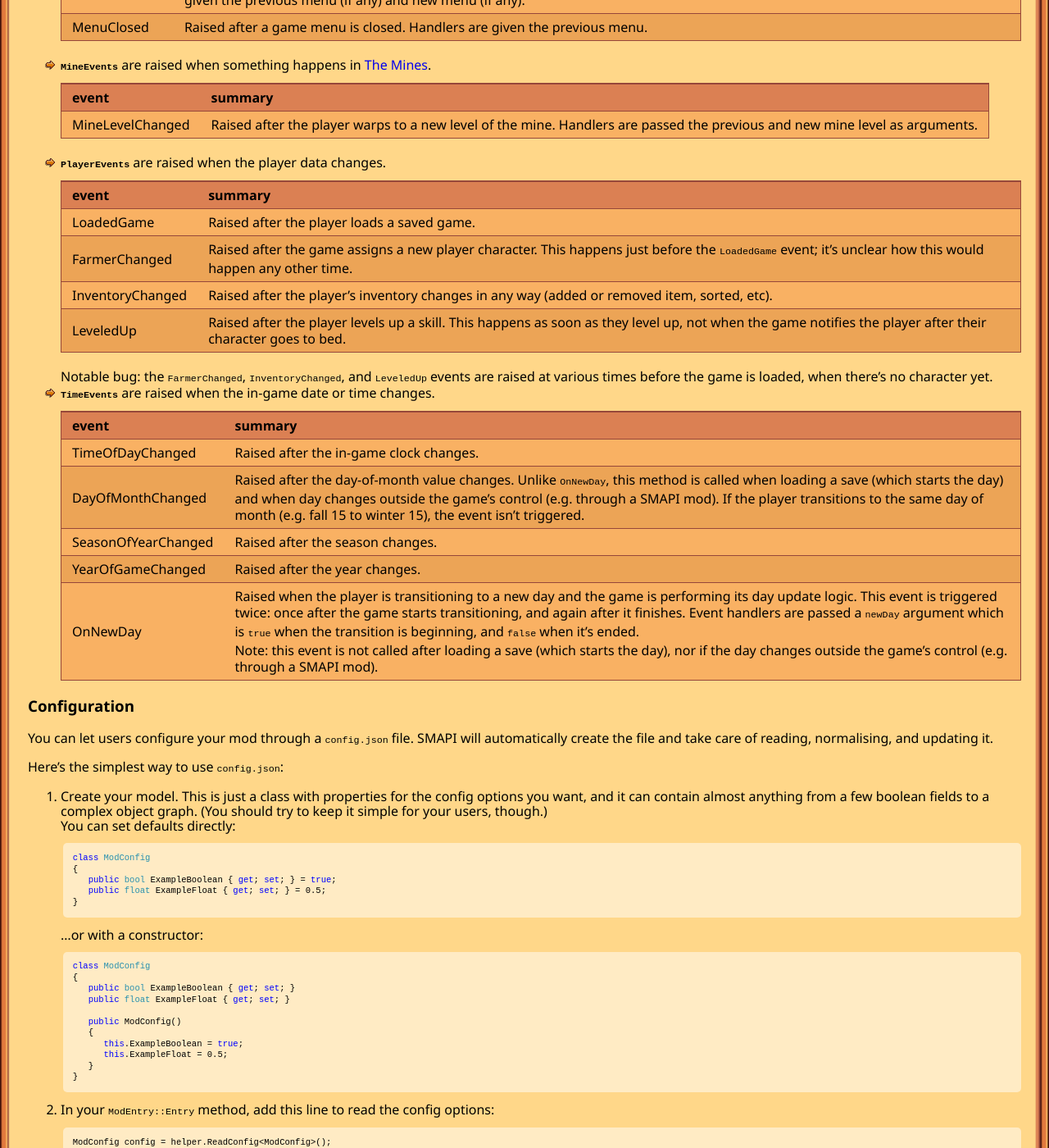
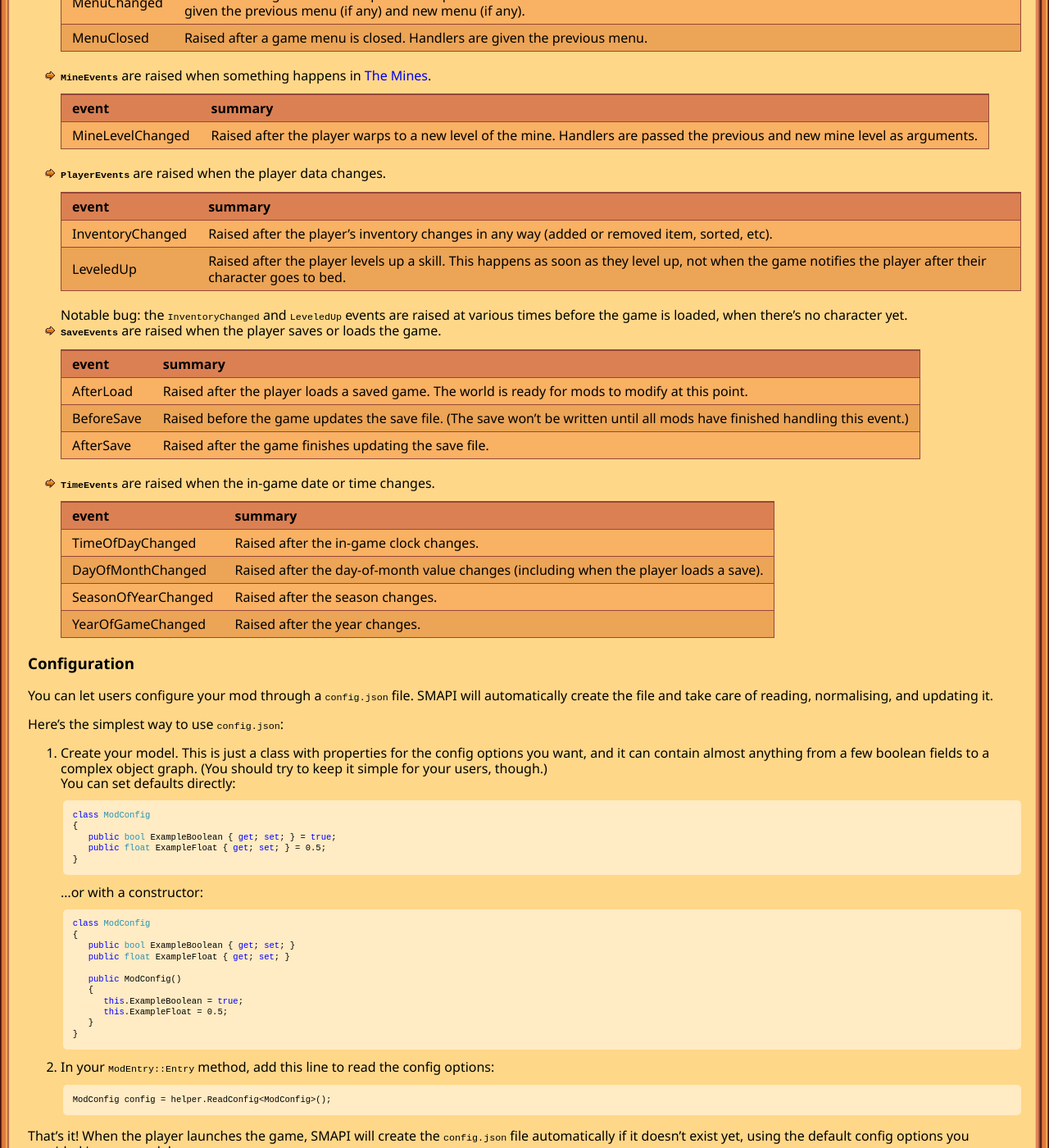
Before and after one commit to Pathoschild/canimod.github.io, a Jekyll site: the page built from guides/creating-a-smapi-mod.md, in a window 1280 px wide and 1400 px high, scrolled down 5604 px. Shown: the whole window at 82% size. Built offline with Jekyll 4.4.1, drawn with Linux system fonts in a browser that asks for light colours; nearby versions of some CDN libraries; some of the changed text lies outside the part shown.

Commit message:
update for SMAPI 1.6

````diff
--- a/guides/creating-a-smapi-mod.md
+++ b/guides/creating-a-smapi-mod.md
@@ -212,7 +212,7 @@
 to do something after the player loads their save, you can add this to your `Entry` method:
 
 ```c#
-PlayerEvents.LoadedGame += this.ReceiveLoadedGame;
+SaveEvents.AfterLoad += this.ReceiveAfterLoad;
 ```
 
 Then declare a method like this. (The `EventArgs e` argument will often provide more details about
@@ -222,9 +222,10 @@
 /// <summmary>The event handler called after the player loads their save.</summary>
 /// <param name="sender">The event sender.</param>
 /// <param name="e">The event arguments.</param>
-public void ReceiveLoadedGame(object sender, EventArgs e)
+public void ReceiveAfterLoad(object sender, EventArgs e)
 {
    this.Monitor.Log("The player loaded their game! This is a good time to do things.");
+   this.Monitor.Log("Everything in the world is ready to interact with at this point.");
 }
 ```
 
@@ -307,13 +308,20 @@
 
   | event | summary |
   |:----- |:------- |
-  | LoadedGame | Raised after the player loads a saved game. |
-  | FarmerChanged | Raised after the game assigns a new player character. This happens just before the `LoadedGame` event; it's unclear how this would happen any other time. |
   | InventoryChanged | Raised after the player's inventory changes in any way (added or removed item, sorted, etc). |
   | LeveledUp | Raised after the player levels up a skill. This happens as soon as they level up, not when the game notifies the player after their character goes to bed. |
 
-  Notable bug: the `FarmerChanged`, `InventoryChanged`, and `LeveledUp` events are raised at various times
-  before the game is loaded, when there's no character yet.
+  Notable bug: the `InventoryChanged` and `LeveledUp` events are raised at various times before
+  the game is loaded, when there's no character yet.
+
+* <span id="save-events"></span>
+  **`SaveEvents`** are raised when the player saves or loads the game.
+
+  | event | summary |
+  | ----- | ------- |
+  | AfterLoad | Raised after the player loads a saved game. The world is ready for mods to modify at this point.
+  | BeforeSave | Raised before the game updates the save file. (The save won't be written until all mods have finished handling this event.)
+  | AfterSave | Raised after the game finishes updating the save file.
 
 * <span id="time-events"></span>
   **`TimeEvents`** are raised when the in-game date or time changes.
@@ -321,10 +329,9 @@
   | event | summary |
   |:----- |:------- |
   | TimeOfDayChanged | Raised after the in-game clock changes. |
-  | DayOfMonthChanged | Raised after the day-of-month value changes. Unlike `OnNewDay`, this method is called when loading a save (which starts the day) and when day changes outside the game's control (e.g. through a SMAPI mod). If the player transitions to the same day of month (e.g. fall 15 to winter 15), the event isn't triggered. |
+  | DayOfMonthChanged | Raised after the day-of-month value changes (including when the player loads a save). |
   | SeasonOfYearChanged | Raised after the season changes. |
   | YearOfGameChanged | Raised after the year changes. |
-  | OnNewDay | Raised when the player is transitioning to a new day and the game is performing its day update logic. This event is triggered twice: once after the game starts transitioning, and again after it finishes. Event handlers are passed a `newDay` argument which is `true` when the transition is beginning, and `false` when it's ended.<br/>Note: this event is not called after loading a save (which starts the day), nor if the day changes outside the game's control (e.g. through a SMAPI mod). |
 
 ### Configuration
 You can let users configure your mod through a `config.json` file. SMAPI will automatically create
````
Also changed, not shown: guides/updating-a-smapi-mod.md (+3 -0 lines).
